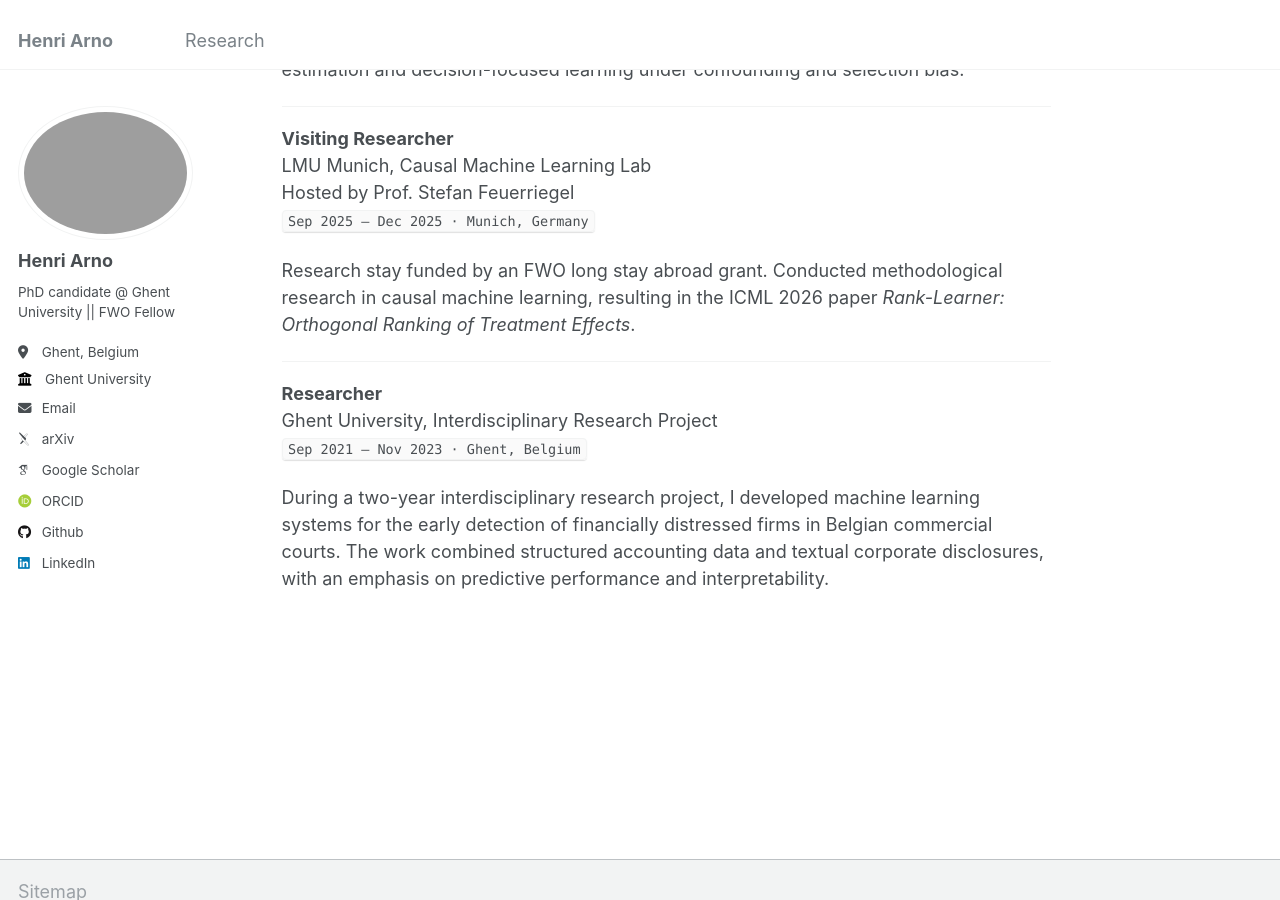
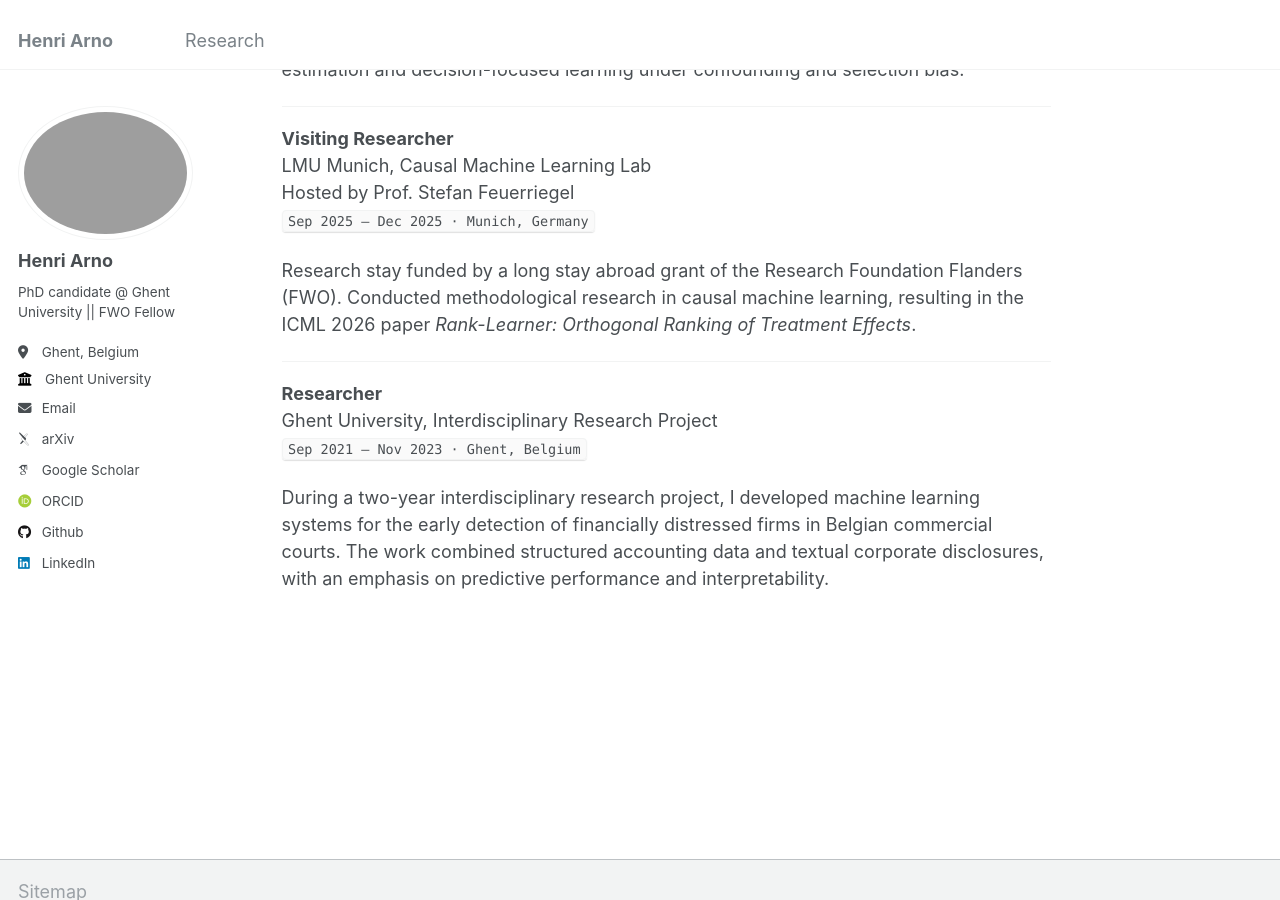
Before and after one commit to HenriArno/HenriArno.github.io, a Jekyll site: the page built from _pages/about.md, in a window 1280 px wide and 900 px high, scrolled down 726 px. Built offline with Jekyll 4.4.1, drawn with Linux system fonts in a browser that asks for light colours; some web fonts are replaced.

Commit message:
Update about.md

```diff
--- a/_pages/about.md
+++ b/_pages/about.md
@@ -32,7 +32,7 @@ LMU Munich, Causal Machine Learning Lab
 Hosted by Prof. Stefan Feuerriegel
 `Sep 2025 – Dec 2025 · Munich, Germany`
 
-Research stay funded by an FWO long stay abroad grant. Conducted methodological research in causal machine learning, resulting in the ICML 2026 paper *Rank-Learner: Orthogonal Ranking of Treatment Effects*.
+Research stay funded by a long stay abroad grant of the Research Foundation Flanders (FWO). Conducted methodological research in causal machine learning, resulting in the ICML 2026 paper *Rank-Learner: Orthogonal Ranking of Treatment Effects*.
 
 ---
 
```
